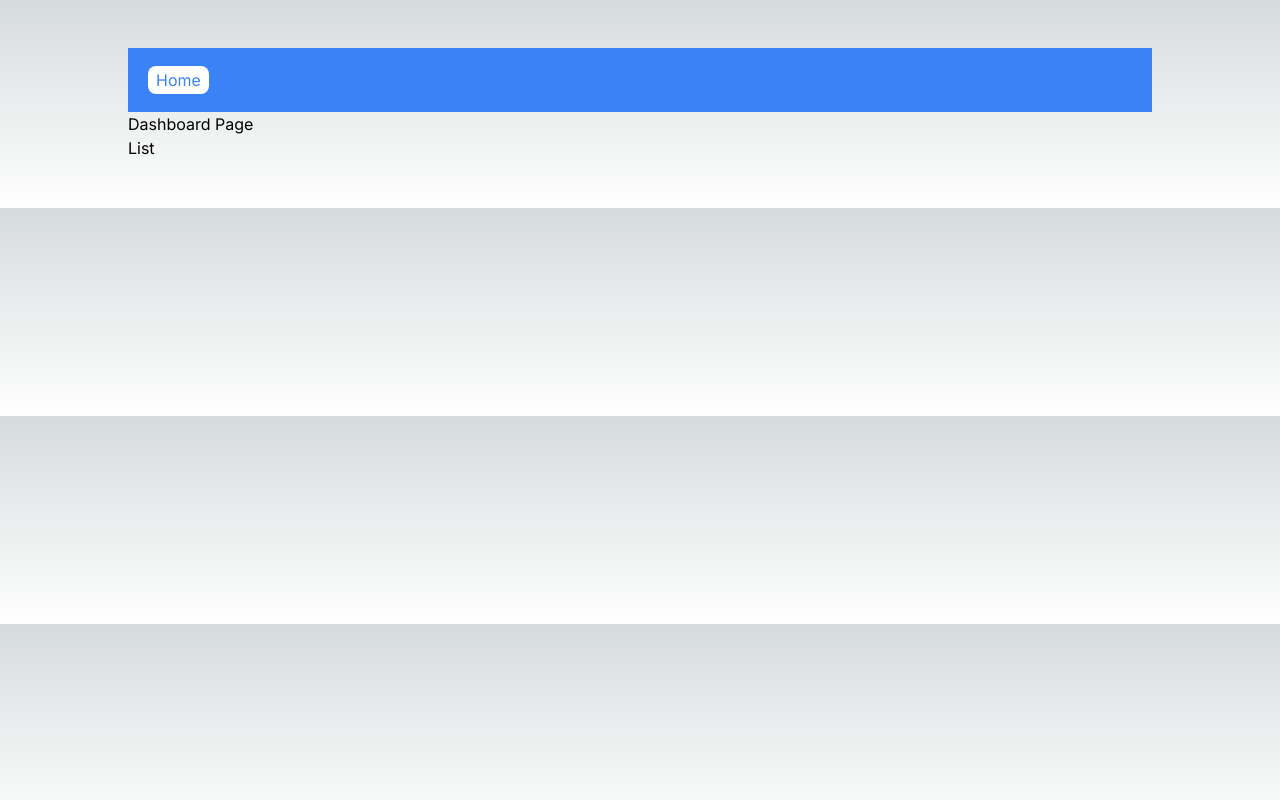
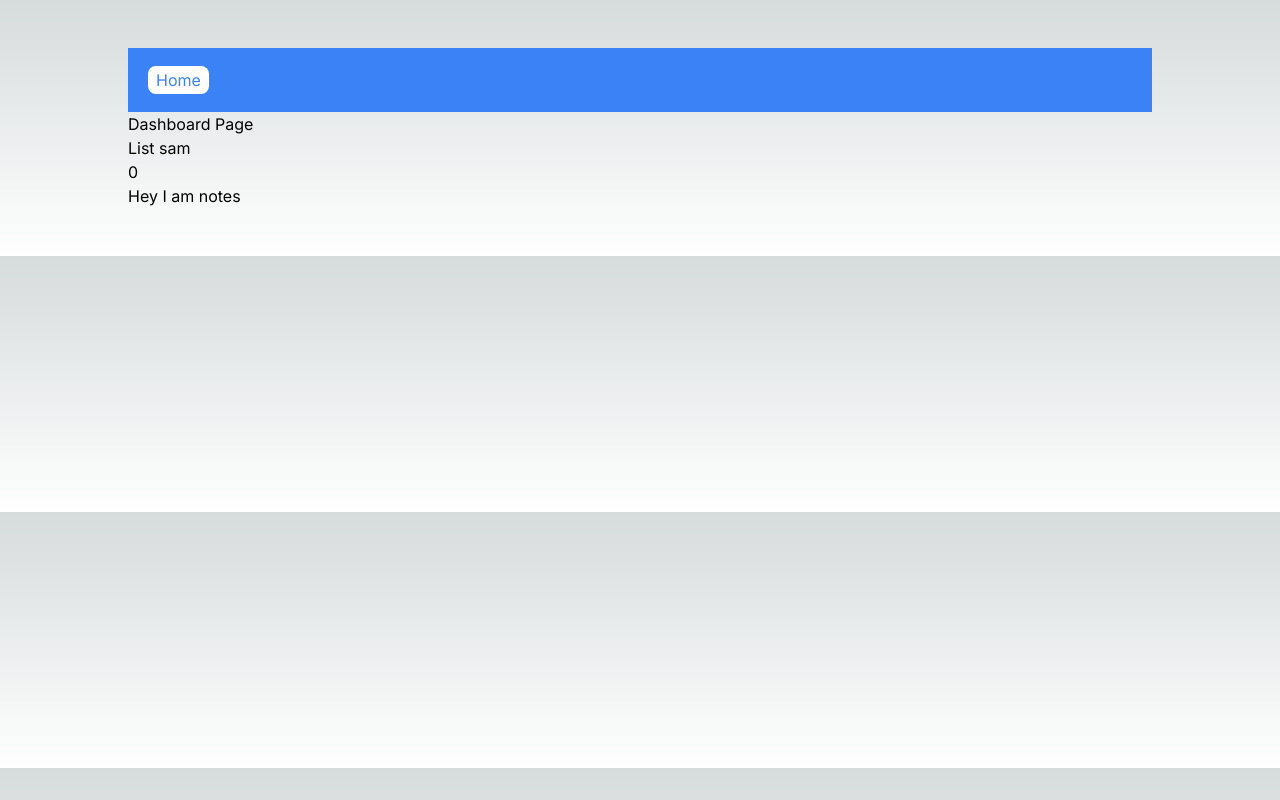
Before and after one commit to SamuelNjenga/next_js_13, a Next.js app: page /dashboard in a window 1280 px wide. Built offline with nearby package versions, Linux system fonts and the light colour scheme.

Commit message:
feat: add server component as child of client component

```diff
--- /dev/null
+++ b/app/(admin)/dashboard/ClientComponent.jsx
@@ -0,0 +1,15 @@
+"use client";
+
+import { useState } from "react";
+
+export default function ClientComponent({ children }) {
+  const [count, setCount] = useState(0);
+
+  return (
+    <>
+      <button onClick={() => setCount(count + 1)}>{count}</button>
+
+      {children}
+    </>
+  );
+}
--- a/app/(admin)/dashboard/List.jsx
+++ b/app/(admin)/dashboard/List.jsx
@@ -1,10 +1,11 @@
+'use client'
 import React,{useState} from 'react'
 
 const List = () => {
     const [name,setName] = useState('sam')
     return (
         <div>
-            List
+            List {name}
         </div>
     )
 }
--- /dev/null
+++ b/app/(admin)/dashboard/Notes.jsx
@@ -0,0 +1,11 @@
+import React from 'react'
+
+const Notes = () => {
+  return (
+    <div>
+      Hey I am notes
+    </div>
+  )
+}
+
+export default Notes
--- a/app/(admin)/dashboard/page.jsx
+++ b/app/(admin)/dashboard/page.jsx
@@ -1,13 +1,16 @@
-"use client";
-
 import React from "react";
+import ClientComponent from "./ClientComponent";
 import List from "./List";
+import Notes from "./Notes";
 
 const Dashboard = () => {
   return (
     <div>
       Dashboard Page
       <List />
+      <ClientComponent >
+      <Notes />
+      </ClientComponent>
     </div>
   );
 };
```
